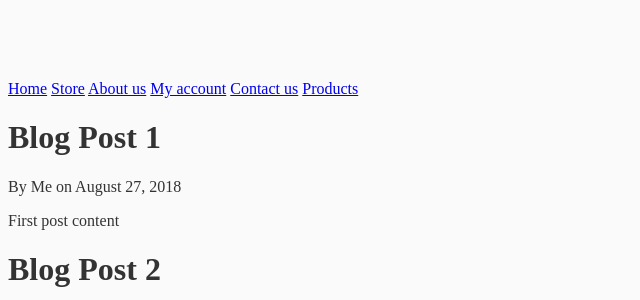
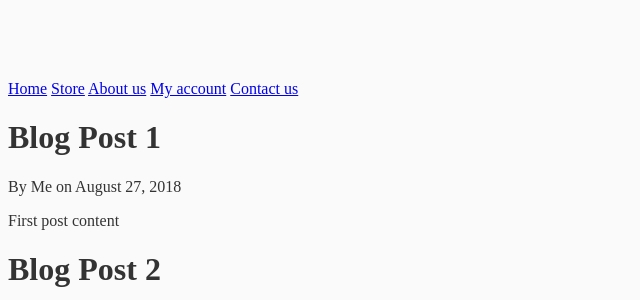
Before and after one commit to VerneriL/Verkkokauppa_VL_2022, a Django app: page / in a window 1280 px wide. Shown: the top 300 px of the page, without its empty margins (0-640 px from the left). Run offline with Django 4.2, Linux system fonts and the light colour scheme.

Commit message:
Connected products page to store page through categories

```diff
--- a/verkkokauppa/base/templates/base.html
+++ b/verkkokauppa/base/templates/base.html
@@ -13,7 +13,7 @@
         <a href="{% url 'about-page' %}">About us</a>
         <a href="{% url 'account-page' %}">My account</a>
         <a href="{% url 'contact-page' %}">Contact us</a>
-        <a href="{% url 'product-page' %}">Products</a>
+
     {% if title %}
     <title>Verkkokauppa - {{ title }}</title>
     {% else %}
--- a/verkkokauppa/base/templates/store.html
+++ b/verkkokauppa/base/templates/store.html
@@ -4,5 +4,8 @@
     <h1>STORE PAGE!</h1>
     {% for category in categories %}
         <h2>Category: {{ category }}</h2>
+        <br>
+<! Make a link to products based on categories! >
+        <a href="{% url 'product-page' category.id %}">{{ category }}</a>
     {% endfor %}
 {% endblock content %}
--- a/verkkokauppa/base/urls.py
+++ b/verkkokauppa/base/urls.py
@@ -8,5 +8,5 @@ urlpatterns = [
     path('about/', views.about, name='about-page'),
     path('account/', views.account, name='account-page'),
     path('contact_us/', views.contact, name='contact-page'),
-    path('product/', views.products, name='product-page'),
+    path('product/<int:category_id>', views.products, name='product-page'),
 ]
--- a/verkkokauppa/base/views.py
+++ b/verkkokauppa/base/views.py
@@ -31,7 +31,7 @@ def store(request):
     # Shows categories (Need product page)
     context = {
         'title': 'Store',
-        'categories': categories
+        'categories': categories,
     }
     return render(request, 'store.html', context)
 
@@ -57,8 +57,9 @@ def contact(request):
     return render(request, 'contact.html', context)
 
 #TODO Make a page for products (accessible from store page through categories)
-def products(request):
-    products = Product.objects.all()
+def products(request, category_id):
+    products_id = Product.objects.filter(product_category=category_id)
+    products = products_id.all()
     context = {
         'products': products
     }
```
Also changed, not shown: verkkokauppa/base/templates/product.html (+4 -4 lines).
